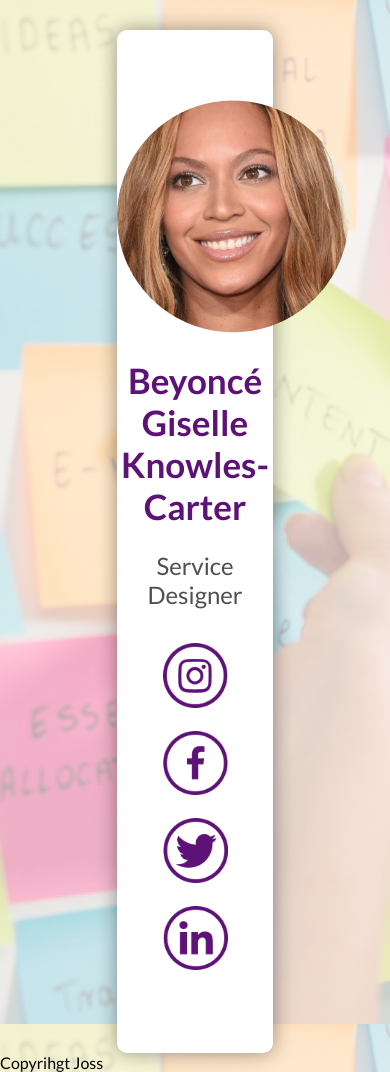
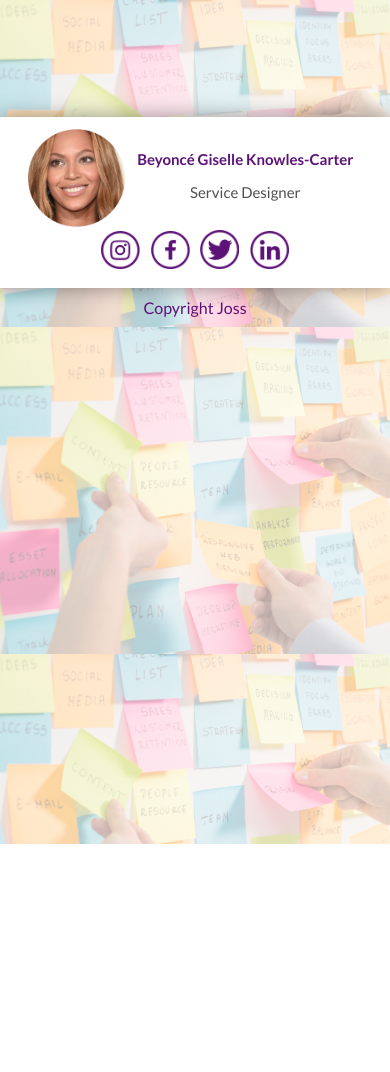
Before and after one commit to JossCorrea/website-beyonce, a plain HTML site: page index.html in a window 390 px wide. After the commit the page ends 844 px from the top, so only its background shows below. Drawn offline with Linux system fonts and the light colour scheme.

Commit message:
Add responsiveness

```diff
--- a/css/style.css
+++ b/css/style.css
@@ -1,29 +1,88 @@
+*{
+    box-sizing: border-box;
+}
+
 body{
     background-image:url(../img/fundo.png); /*Serve para voltar uma pasta pq o arquivo está dentro do CSS*/
     font-family:'Lato',Arial, Helvetica, sans-serif;
     margin:0;
 }
+
+a{
+    text-decoration: none;
+}
+
 /*O body já vem com uma margem para remover vc coloca margin=0;*/
 .perfil{
     background-color: white;
-    width:40%;
-    margin:60px auto 0 auto; /*cortar a margem e deixar centralizado margin:0 auto*/
+    width:50%;
+    height: auto;
+    margin:3% auto 0 auto; /*cortar a margem e deixar centralizado margin:0 auto*/
     text-align:center;
-    padding: 70px 0;
+    padding: 3% 0;
     margin-top: 30px;
     border-radius: 10px;
     box-shadow:0px 0px 20px rgba(0,0,0,.4); /* dist x, dist y, Espaçhamento, cor*/
 }
-h1{
+
+.perfil__foto{
+    width: 35%;
+    height: auto;
+}
+
+.perfil__texto_nome{
     color:#5d1277;
-    font-size: 35px;
+    font-size: 30px;
 }
-p{
+
+.perfil__texto_profissao{
     color:#4f4f4f;
     font-size:24px;
 }
+
 /*Para pegar somente um tipo de elemento dentro de uma classe basta colocar a classe e colocar o iten depois*/
 .redes img{
-    width:65px;
-    margin:10px;
+    width:10%;
+    margin:1%;
 }
+
+.rodape{
+    text-align: center;
+    padding: 10px;
+    color:#5d1277;
+}
+
+/*Responsivo*/
+@media (max-width:420px) {
+body {
+    background-size: cover;
+}
+
+.perfil {
+    background-color: white;
+    width:100%;
+    margin-top: 30%;
+    border-radius: 0;
+}
+
+.perfil__foto{
+    display: inline-block;
+    width: 25%;
+    vertical-align: middle;
+}
+
+.perfil__texto{
+     display: inline-block;
+     width: 60%;
+     vertical-align: middle;
+     margin: 0;
+    }
+
+.perfil__texto_nome{
+    font-size: 15px;
+}
+
+.perfil__texto_profissao{
+    font-size: 15px;
+}
+}
--- a/index.html
+++ b/index.html
@@ -3,6 +3,7 @@
     <head>
         <meta charset="utf-8"/>
         <title>Exercício 02</title>
+        <meta name="viewport" content="width=device-width, initial-scale=1">
         <link href="https://fonts.googleapis.com/css?family=Lato:400,700" rel="stylesheet">
         <link rel="stylesheet" href="css/style.css"/>
     </head>
@@ -10,9 +11,11 @@
     <body>
         <!--Perfil-->
         <div class="perfil">
-            <img src="img/diva.png" alt="Foto de perfil da Beyoncé"/>
-            <h1>Beyoncé Giselle Knowles-Carter</h1>
-            <p>Service Designer</p>
+            <img class="perfil__foto"src="img/diva.png" alt="Foto de perfil da Beyoncé"/>
+            <div class="perfil__texto">
+                <h1 class="perfil__texto_nome">Beyoncé Giselle Knowles-Carter</h1>
+                <p class="perfil__texto_profissao">Service Designer</p>
+            </div>
                 <!--Botoes-->
             <div class="redes">
                 <a href="#"target="_blank"> <!--Abrir pag em branco-->
@@ -21,14 +24,14 @@
                 <a href="#"target="self"> <!--Abrir na mesma pagina-->
                     <img src="img/face.png" alt="Link Facebook"/>
                 </a>
-                <a href="#"target="_blank">
+                <a href="#"target="_blank"> <!--Abrir pag em branco-->
                     <img src="img/twt.png" alt="Link Twiter"/>
                 </a>
-                <a href="#"target="_blank">
+                <a href="#"target="_blank"> <!--Abrir pag em branco-->
                     <img src="img/Linkedin.png" alt="Link Linkedin"/>
                 </a>
             </div>
         </div>
-        <footer>Copyrihgt Joss</footer>
+        <footer class="rodape">Copyright Joss</footer>
     </body>
 </html>
```
